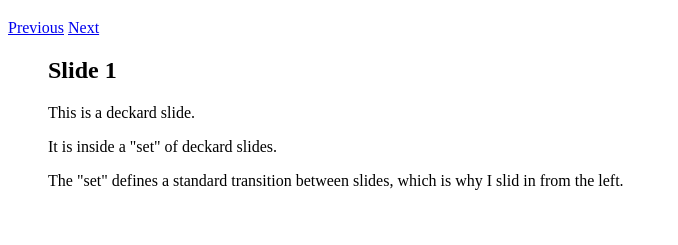
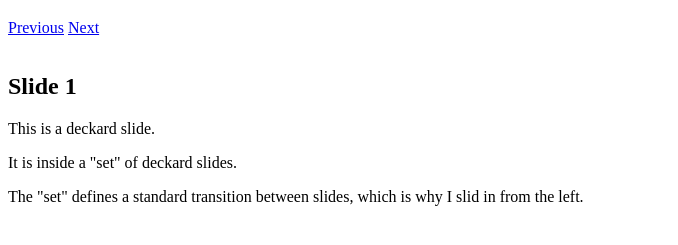
Before and after one commit to pete-otaqui/deckard, a plain HTML site: page demo/01-simple.html in a window 1280 px wide. Shown: the part 61-306 px from the top of the page, without its empty margins (0-678 px from the left). Drawn offline with Linux system fonts and the light colour scheme.

Commit message:
animating in and out at the same time, added position:absolute to slides, fixed double-navigation on clicking next/previous

```diff
--- a/demo/demo.css
+++ b/demo/demo.css
@@ -0,0 +1,3 @@
+.deckard-item {
+    background-color: #fff;
+}
--- a/src/deckard.css
+++ b/src/deckard.css
@@ -1,5 +1,21 @@
+.deckard-set,
+.deckard-set * {
+    box-sizing: border-box;
+}
+.deckard-set {
+    width: 100%;
+    min-height: 300px;
+    position: relative;
+    margin: 0;
+    padding: 0;
+}
 .deckard-item {
+    position: absolute;
+    height: 100%;
+    width: 100%;
     display: none;
+    margin: 0;
+    padding: 0;
 }
 .deckard-item.active {
     display: block;
--- a/src/deckard.js
+++ b/src/deckard.js
@@ -25,6 +25,8 @@
         config: {
             key_list_next : [13, 32, 39, 40],
             key_list_previous: [37, 38],
+            slide_zIndex_inactive: 1,
+            slide_zIndex_active: 2,
             selectors: {
                 holder: '.deckard-holder',
                 controls: '.deckard-controls',
@@ -71,14 +73,17 @@
     };
 
     D.showDeckIndex = function(deck, index) {
-        deck.slides.item(deck.current).classList.remove('active');
-        deck.slides.item(index).classList.add('active');
         D.animateSlideIn(deck, index);
+        if ( deck.current !== null ) {
+            D.animateSlideOut(deck, deck.current);
+        }
         deck.current = index;
     };
 
     D.animateSlideIn = function(deck, index) {
         var slide = deck.slides.item(index);
+        slide.classList.add('active');
+        slide.style.zIndex = D.config.slide_zIndex_active;
         var player = slide.animate([
             {opacity: 0},
             {opacity: 1}
@@ -90,17 +95,33 @@
         })
     };
 
+    D.animateSlideOut = function(deck, index) {
+        var slide = deck.slides.item(index);
+        slide.style.zIndex = D.config.slide_zIndex_inactive;
+        var player = slide.animate([
+            {opacity: 1},
+            {opacity: 0}
+        ], {
+            duration: 1000
+        });
+        player.addEventListener('finish', function(ev) {
+            deck.slides.item(index).classList.remove('active');
+        })
+    };
+
     D.bindNavigationEvents = function(deck) {
         if ( deck.controls.next ) {
             deck.controls.next.addEventListener('click', function(ev) {
                 D.navigateNext(deck);
                 ev.preventDefault();
+                ev.stopPropagation();
             }, false);
         }
         if ( deck.controls.previous ) {
             deck.controls.previous.addEventListener('click', function(ev) {
                 D.navigatePrevious(deck);
                 ev.preventDefault();
+                ev.stopPropagation();
             }, false);
         }
         D.getClickContainer(deck).addEventListener('click', function(ev) {
@@ -143,7 +164,7 @@
         forEachNL($('.deckard-holder'), function(el) {
             var deck = {
                 el:el,
-                current: 0
+                current: null
             };
             deck.controls = {
                 previous: D.getNavigationPrevious(deck),
```
